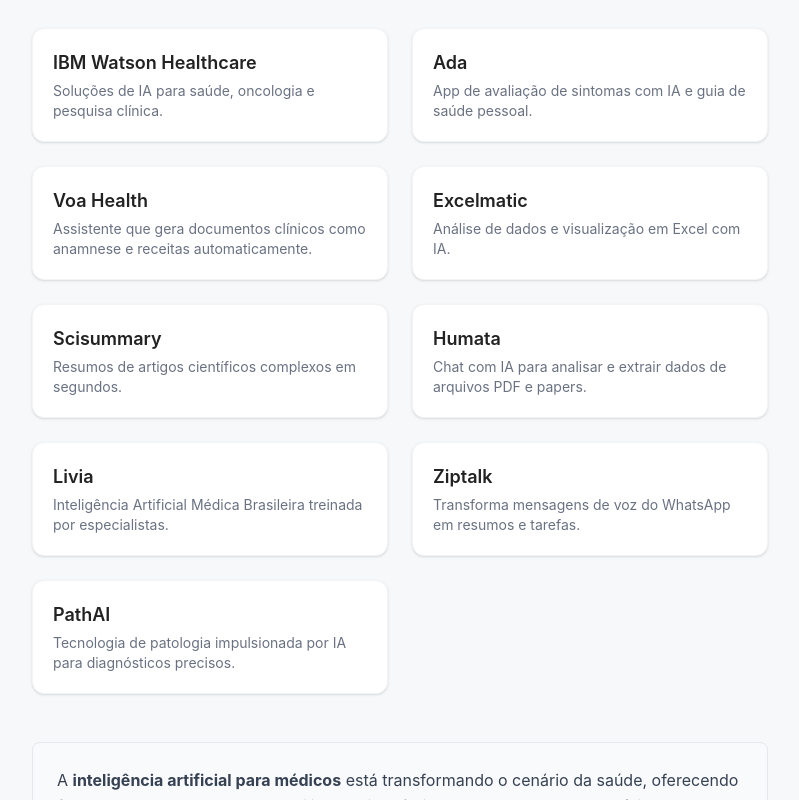
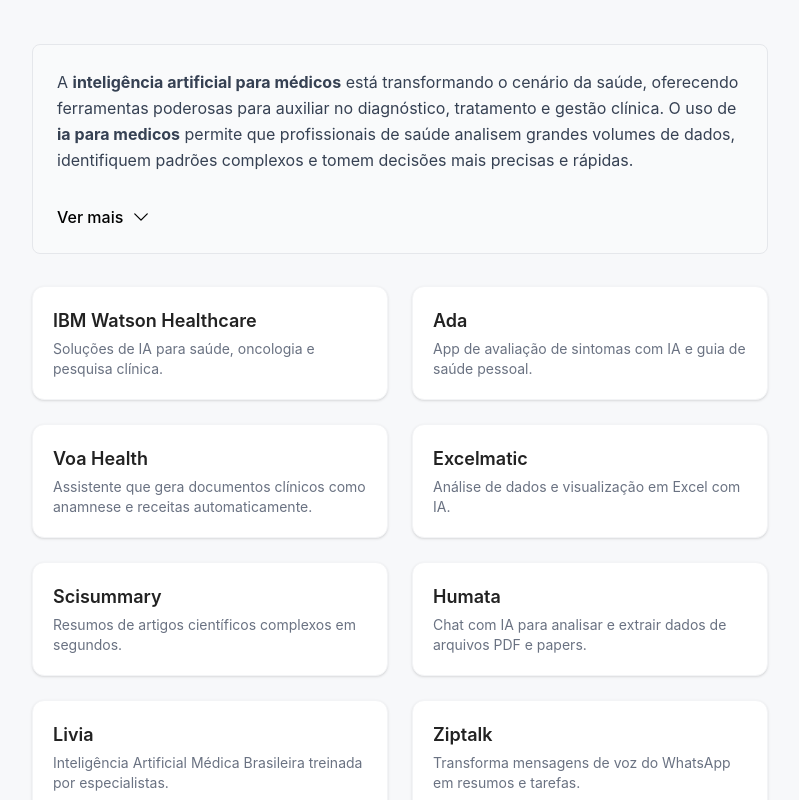
Before and after one commit to cavadema/hypehour, a Next.js app: page /ia-para-medicos in a window 1280 px wide. Shown: the part 300-1100 px from the top of the page, without its empty margins (240-1039 px from the left). Built offline with nearby package versions, Linux system fonts and the light colour scheme.

Commit message:
UI: Reposition ExpandableContent to below intro text in IA para Medicos

```diff
--- a/app/ia-para-medicos/page.tsx
+++ b/app/ia-para-medicos/page.tsx
@@ -70,6 +70,7 @@
                 <h1 className="text-3xl font-bold">IA para Médicos</h1>
             </div>
             <p className="mb-8 text-gray-600">Ferramentas de inteligência artificial para otimizar diagnósticos, gestão clínica e pesquisa médica.</p>
+            <ExpandableContent />
             <div className="grid gap-6 sm:grid-cols-2">
                 {ferramentas.map((f) => (
                     <a
@@ -84,7 +85,6 @@
                     </a>
                 ))}
             </div>
-            <ExpandableContent />
         </main>
     );
 }
```
